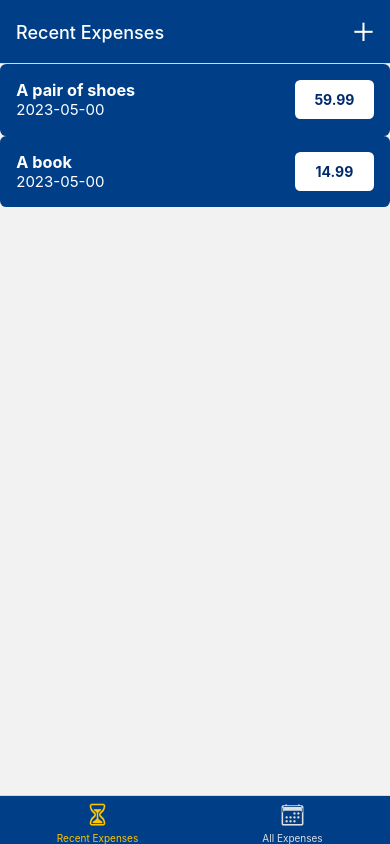
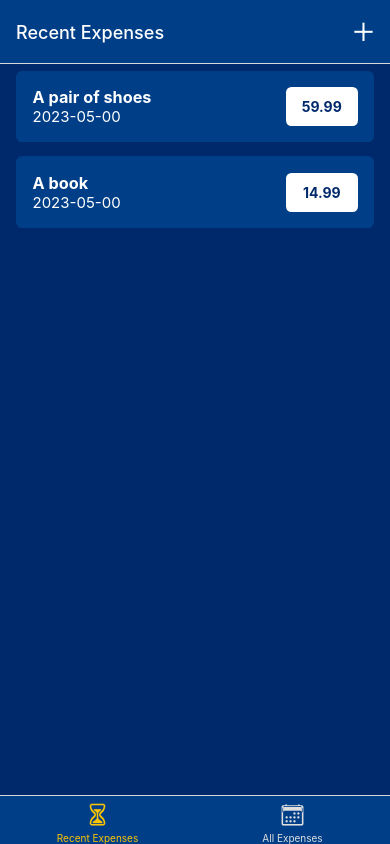
Before and after one commit to washtakzo/expense-tracker-app, a React Native app: screen /RecentExpenses in a window 390 px wide. Built offline with nearby package versions, Linux system fonts and the light colour scheme.

Commit message:
Expense container style

```diff
--- a/components/Expense.tsx
+++ b/components/Expense.tsx
@@ -11,6 +11,7 @@ type Props = {
 const Expense = ({ title, date, amount }: Props) => {
   const month = date.getMonth() + 1;
   const formatedMonth = month >= 10 ? month : "0" + month;
+
   const day = date.getDay();
   const formatedDay = day >= 10 ? day : "0" + day;
 
--- a/screens/RecentExpenses.tsx
+++ b/screens/RecentExpenses.tsx
@@ -1,13 +1,16 @@
-import { StyleSheet, Text, View } from "react-native";
+import { StyleSheet, Text, View, Dimensions } from "react-native";
 import React from "react";
 import Expense from "../components/Expense";
 import { DUMMY_EXPENSES } from "../utils/dummy-data";
+import { themeColors } from "../utils/colors";
 
 const RecentExpenses = () => {
   return (
-    <View>
+    <View style={styles.screen}>
       {DUMMY_EXPENSES.map(({ title, date, amount }) => (
-        <Expense title={title} date={date} amount={amount} />
+        <View style={styles.expenseContainer}>
+          <Expense title={title} date={date} amount={amount} />
+        </View>
       ))}
     </View>
   );
@@ -15,4 +18,15 @@ const RecentExpenses = () => {
 
 export default RecentExpenses;
 
-const styles = StyleSheet.create({});
+const deviceWidth = Dimensions.get("window").width;
+
+const styles = StyleSheet.create({
+  screen: {
+    flex: 1,
+    backgroundColor: themeColors.primaryDark,
+  },
+  expenseContainer: {
+    paddingHorizontal: deviceWidth / 24,
+    paddingVertical: deviceWidth / 56,
+  },
+});
```
